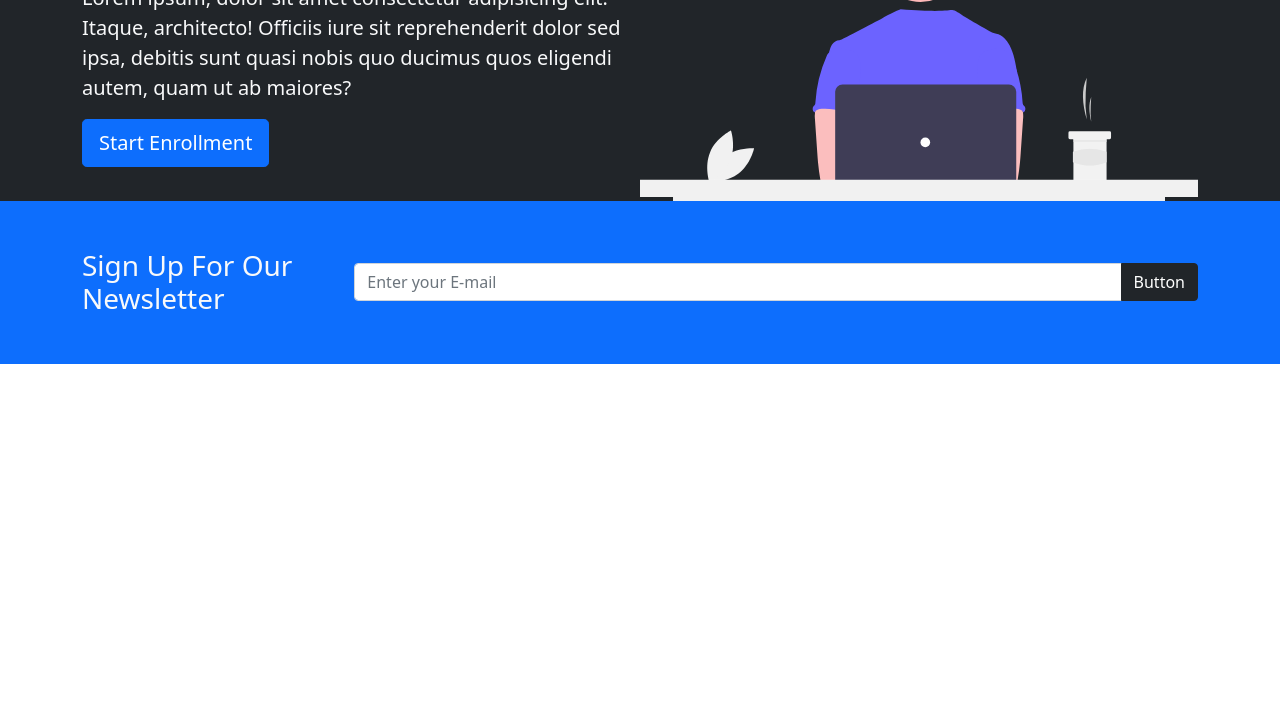
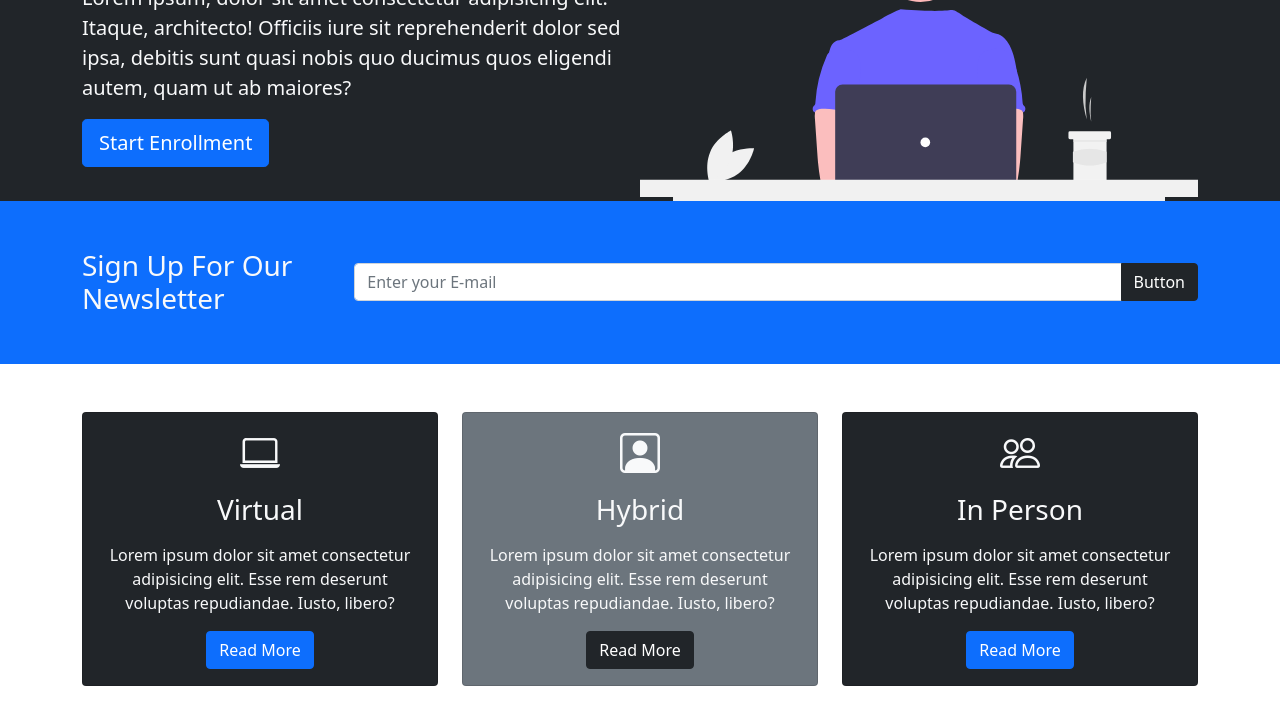
Before and after one commit to shobit1337/learn-bootstap-5, a plain HTML site: page index.html in a window 1280 px wide. Shown: the part 210-934 px from the top of the page. Before the commit the page ends 800 px from the top, so only its background shows below. Drawn offline with nearby package versions, Linux system fonts and the light colour scheme.

Commit message:
feat: added grid boxes

```diff
--- a/index.html
+++ b/index.html
@@ -9,6 +9,10 @@
       rel="stylesheet"
       integrity="sha384-EVSTQN3/azprG1Anm3QDgpJLIm9Nao0Yz1ztcQTwFspd3yD65VohhpuuCOmLASjC"
       crossorigin="anonymous"
+    />
+    <link
+      rel="stylesheet"
+      href="https://cdn.jsdelivr.net/npm/bootstrap-icons@1.5.0/font/bootstrap-icons.css"
     />
     <link rel="stylesheet" href="style.css" />
     <title>Document</title>
@@ -84,6 +88,53 @@
       </div>
     </section>
 
+    <!-- card -->
+    <section class="p-5 text-center">
+      <div class="container">
+        <div class="row">
+          <div class="col-md">
+            <div class="card bg-dark text-light">
+              <div class="card-body">
+                <div class="h1 mb-3"><i class="bi bi-laptop"></i></div>
+                <h3 class="card-title mb-3">Virtual</h3>
+                <p class="card-text">
+                  Lorem ipsum dolor sit amet consectetur adipisicing elit. Esse
+                  rem deserunt voluptas repudiandae. Iusto, libero?
+                </p>
+                <button class="btn btn-primary">Read More</button>
+              </div>
+            </div>
+          </div>
+          <div class="col-md">
+            <div class="card bg-secondary text-light">
+              <div class="card-body">
+                <div class="h1 mb-3"><i class="bi bi-person-square"></i></div>
+                <h3 class="card-title mb-3">Hybrid</h3>
+                <p class="card-text">
+                  Lorem ipsum dolor sit amet consectetur adipisicing elit. Esse
+                  rem deserunt voluptas repudiandae. Iusto, libero?
+                </p>
+                <button class="btn btn-dark">Read More</button>
+              </div>
+            </div>
+          </div>
+          <div class="col-md">
+            <div class="card bg-dark text-light">
+              <div class="card-body">
+                <div class="h1 mb-3"><i class="bi bi-people"></i></div>
+                <h3 class="card-title mb-3">In Person</h3>
+                <p class="card-text">
+                  Lorem ipsum dolor sit amet consectetur adipisicing elit. Esse
+                  rem deserunt voluptas repudiandae. Iusto, libero?
+                </p>
+                <button class="btn btn-primary">Read More</button>
+              </div>
+            </div>
+          </div>
+        </div>
+      </div>
+    </section>
+
     <!--  -->
 
     <script
```
